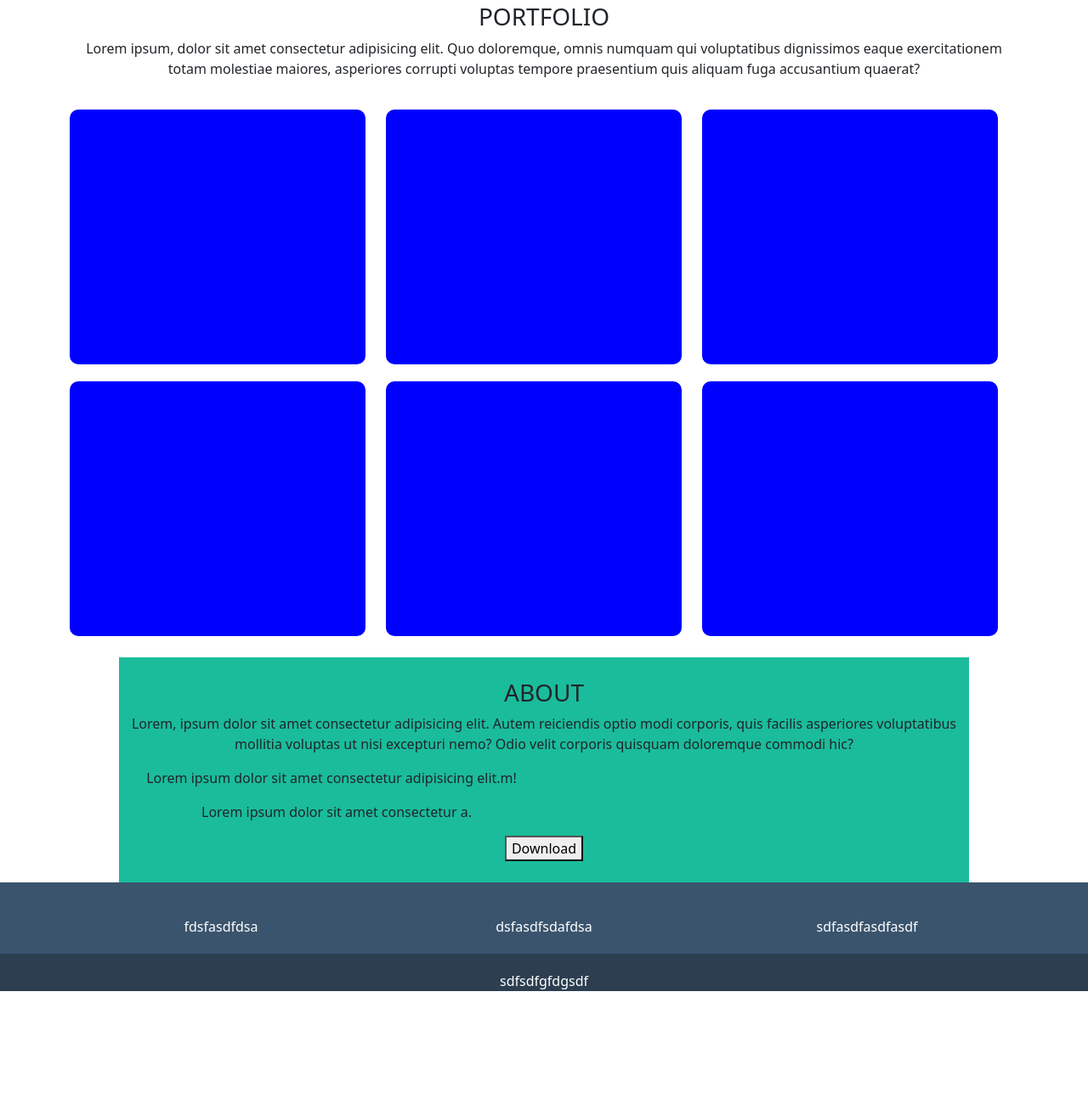
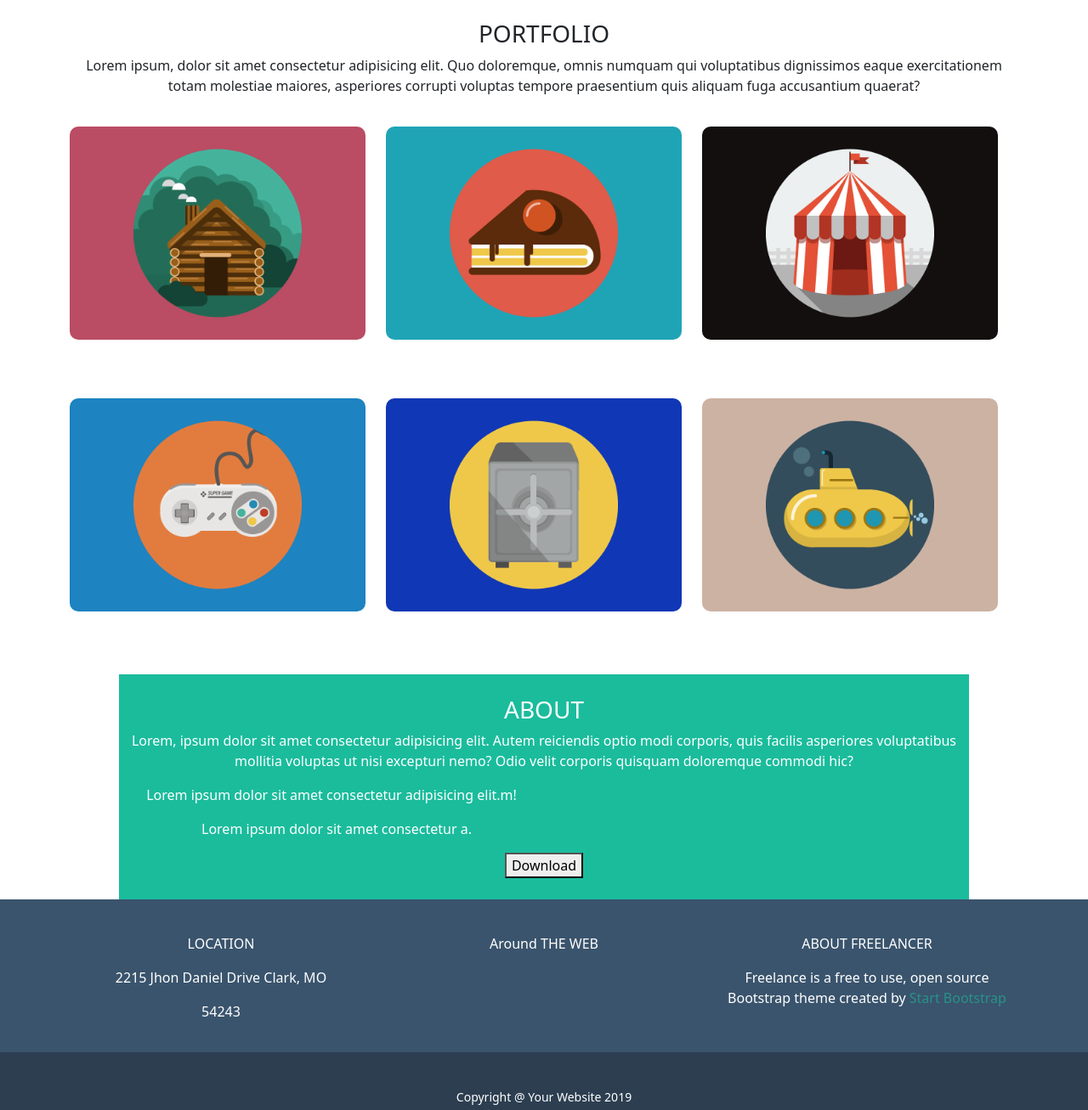
Before and after one commit to Angelo7x/html-css-bootstrap-freelancer, a plain HTML site: page index.html in a window 1280 px wide. Shown: the part 518-1825 px from the top of the page at 85% size. Before the commit the page ends 1685 px from the top, so only its background shows below. Drawn offline with nearby package versions, Linux system fonts and the light colour scheme.

Commit message:
aggiunte img + footer

```diff
--- a/css/style.css
+++ b/css/style.css
@@ -1,6 +1,7 @@
 header {
     background-color: #2c3e50;
     padding: 20px 0;
+    color: white;
 }
 
 ul li {
@@ -12,13 +13,16 @@ ul li {
 .start-bootstrap {
     background-color: #1abc9c;
     padding: 25px 0;
+    color: white;
 }
 
-.profile {
+.start-bootstrap img {
+    width: 100%;
+    border-radius: 50%;
+    width: 150px;
     height: 150px;
-    background-color: red;
-    overflow-y: auto;
 }
+
 
 .profile img {
     width: 100%;
@@ -35,8 +39,12 @@ ul li {
 
 .portfolio_item{
     height: 300px;
-    background-color: blue;
+}
+
+.portfolio_item img {
+    width: 100%;
     border-radius: 10px;
+    overflow: hidden;
 }
 
 .about-container {
@@ -45,6 +53,7 @@ ul li {
     padding:25px 0;
     max-width: 1000px;
     margin: auto;
+    color: white;
 }
 
 .footer-top {
@@ -53,7 +62,12 @@ ul li {
     padding: 20px 0;
 }
 
+.footer-top span {
+    color: #289288;
+}
+
 .footer-bot {
     background-color: #2c3e50;
     color: white;
+    padding: 20px 0;
 }
--- a/index.html
+++ b/index.html
@@ -29,7 +29,9 @@
             <section class="start-bootstrap">
                 <div class="container text-center">
                     <div class="row">
-                        <div class="col-12 profile">Lorem ipsum dolor sit amet consectetur adipisicing elit. Qui non praesentium vero mollitia accusamus quo nobis ducimus ratione repudiandae minus, voluptatibus, placeat ea, nulla doloremque nesciunt assumenda rem? Deserunt, saepe.</div>
+                        <div class="col-12 profile">
+                            <img src="img/avatar.svg" alt="Avatar">
+                        </div>
                         <div class="col-12">
                             <h2>START BOOTSTRAP</h2>
                         </div>
@@ -49,22 +51,34 @@
                         </div>
                         <div class="row">
                             <div class="col-12 col-sm-6 col-lg-4">
-                                <div class="portfolio_item"></div>
+                                <div class="portfolio_item">
+                                    <img src="img/cabin.png" alt="Cabin">
+                                </div>
                             </div>
                             <div class="col-12 col-sm-6 col-lg-4">
-                                <div class="portfolio_item"></div>
+                                <div class="portfolio_item">
+                                    <img src="img/cake.png" alt="cake">
+                                </div>
                             </div>
                             <div class="col-12 col-sm-6 col-lg-4">
-                                <div class="portfolio_item"></div>
+                                <div class="portfolio_item">
+                                    <img src="img/circus.png" alt="Circus">
+                                </div>
                             </div>
                             <div class="col-12 col-sm-6 col-lg-4">
-                                <div class="portfolio_item"></div>
+                                <div class="portfolio_item">
+                                    <img src="img/game.png" alt="Game">
+                                </div>
                             </div>
                             <div class="col-12 col-sm-6 col-lg-4">
-                                <div class="portfolio_item"></div>
+                                <div class="portfolio_item">
+                                    <img src="img/safe.png" alt="Safe">
+                                </div>
                             </div>
                             <div class="col-12 col-sm-6 col-lg-4">
-                                <div class="portfolio_item"></div>
+                                <div class="portfolio_item">
+                                    <img src="img/submarine.png" alt="submarine">
+                                </div>
                             </div>
                         </div>
                     </div>
@@ -105,16 +119,27 @@
             <div class="footer-top">
                 <div class="container text-center">
                     <div class="row">
-                        <div class="col-12 col-sm-4">fdsfasdfdsa</div>
-                        <div class="col-12 col-sm-4">dsfasdfsdafdsa</div>
-                        <div class="col-12 col-sm-4">sdfasdfasdfasdf</div>
+                        <div class="col-12 col-sm-4">
+                            <p>LOCATION</p>
+                            <p>2215 Jhon Daniel Drive Clark, MO</p>
+                            <p>54243</p>
+                        </div>
+                        <div class="col-12 col-sm-4">
+                            <p>Around THE WEB</p>
+                        </div>
+                        <div class="col-12 col-sm-4">
+                            <p>ABOUT FREELANCER</p>
+                            <p>Freelance is a free to use, open source Bootstrap theme created by <span>Start Bootstrap</span></p>
+                        </div>
                     </div>
                 </div>
             </div>
             <div class="footer-bot">
                 <div class="container text-center">
                     <div class="row">
-                        <div class="col-12">sdfsdfgfdgsdf</div>
+                        <div class="col-12">
+                            <small>Copyright @ Your Website 2019</small>
+                        </div>
                     </div>
                 </div>
             </div>
```
Also changed, not shown: img/avatar.svg (added), img/cabin.png (added), img/cake.png (added), img/circus.png (added), img/game.png (added), img/safe.png (added), img/submarine.png (added).
